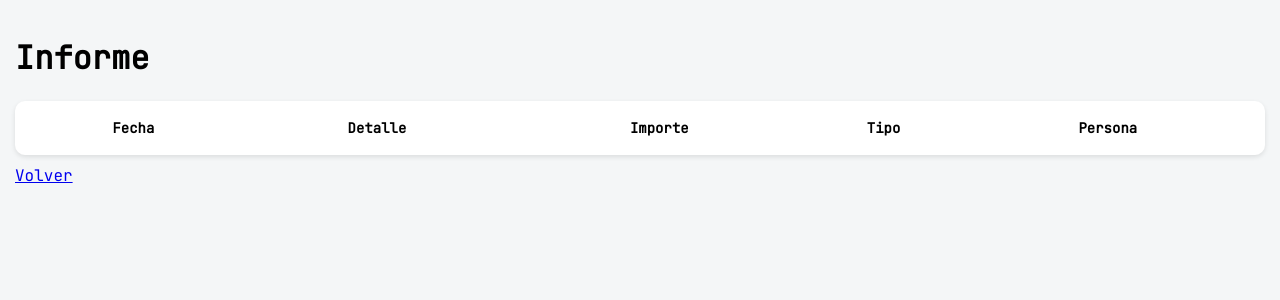
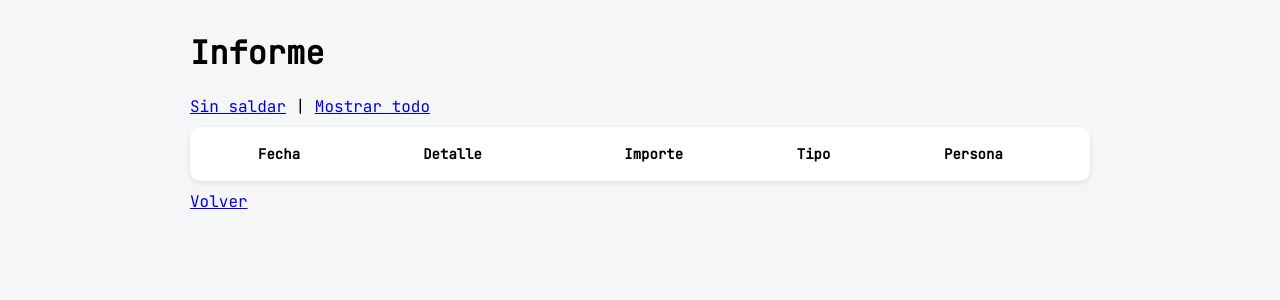
Before and after one commit to aflecha/abonos-app, a Flask app: page /informe in a window 1280 px wide. Shown: the part 101-401 px from the top of the page. Run offline with Flask 3, Linux system fonts and the light colour scheme; data that the repository does not hold is empty; some libraries are stand-ins or nearby versions.

Commit message:
update automatico

```diff
--- a/app.py
+++ b/app.py
@@ -22,7 +22,7 @@ def crear_tablas():
 
     cur.execute("""
     CREATE TABLE IF NOT EXISTS clientes (
-        id INTEGER PRIMARY KEY AUTOINCREMENT,
+        id SERIAL PRIMARY KEY,
         nombre TEXT,
         abono REAL
     )
@@ -30,7 +30,7 @@ def crear_tablas():
 
     cur.execute("""
     CREATE TABLE IF NOT EXISTS pagos (
-        id INTEGER PRIMARY KEY AUTOINCREMENT,
+        id SERIAL PRIMARY KEY,
         cliente_id INTEGER,
         fecha TEXT,
         importe REAL,
@@ -40,7 +40,7 @@ def crear_tablas():
 
     cur.execute("""
     CREATE TABLE IF NOT EXISTS gastos (
-        id INTEGER PRIMARY KEY AUTOINCREMENT,
+        id SERIAL PRIMARY KEY,
         descripcion TEXT,
         fecha TEXT,
         importe REAL,
@@ -65,7 +65,7 @@ def index():
     params = ()
 
     if mes:
-        filtro = "WHERE substr(fecha,1,7) = ?"
+        filtro = "WHERE SUBSTRING(fecha,1,7) = %s"
         params = (mes,)
 
     # ingresos
@@ -103,9 +103,9 @@ def index():
     balance = neto_abel - mitad
 
     if balance > 0:
-        mensaje = f"Valeria debe transferir a Abel: ${round(balance,2)}"
+        mensaje = f"Abel debe transferir a Valeria: ${round(balance,2)}"
     elif balance < 0:
-        mensaje = f"Abel debe transferir a Valeria: ${round(abs(balance),2)}"
+        mensaje = f"Valeria debe transferir a Abel: ${round(abs(balance),2)}"
     else:
         mensaje = "Cuentas saldadas"
 
@@ -128,7 +128,7 @@ def clientes():
     if request.method == "POST":
         nombre = request.form["nombre"]
         abono = request.form["abono"]
-        cur.execute("INSERT INTO clientes (nombre, abono) VALUES (?, ?)", (nombre, abono))
+        cur.execute("INSERT INTO clientes (nombre, abono) VALUES (%s, %s)", (nombre, abono))
         con.commit()
 
     cur.execute("SELECT * FROM clientes")
@@ -150,7 +150,7 @@ def pagos():
 
         cur.execute("""
         INSERT INTO pagos (cliente_id, fecha, importe, persona)
-        VALUES (?, ?, ?, ?)
+        VALUES (%s, %s, %s, %s)
         """, (cliente_id, fecha, importe, persona))
         con.commit()
 
@@ -182,7 +182,7 @@ def gastos():
 
         cur.execute("""
         INSERT INTO gastos (descripcion, fecha, importe, persona)
-        VALUES (?, ?, ?, ?)
+        VALUES (%s, %s, %s, %s)
         """, (descripcion, fecha, importe, persona))
         con.commit()
 
@@ -198,10 +198,10 @@ def eliminar_cliente(id):
     cur = con.cursor()
 
     # borrar pagos asociados
-    cur.execute("DELETE FROM pagos WHERE cliente_id = ?", (id,))
+    cur.execute("DELETE FROM pagos WHERE cliente_id = %s", (id,))
 
     # borrar cliente
-    cur.execute("DELETE FROM clientes WHERE id = ?", (id,))
+    cur.execute("DELETE FROM clientes WHERE id = %s", (id,))
 
     con.commit()
     con.close()
@@ -215,7 +215,7 @@ def informe():
 
     # pagos
     cur.execute("""
-    SELECT fecha, clientes.nombre, importe, 'PAGO', persona
+    SELECT fecha, clientes.nombre, importe, 'COBRO', persona
     FROM pagos
     JOIN clientes ON clientes.id = pagos.cliente_id
     """)
@@ -244,7 +244,7 @@ def eliminar_pago(id):
     con = conectar()
     cur = con.cursor()
 
-    cur.execute("DELETE FROM pagos WHERE id = ?", (id,))
+    cur.execute("DELETE FROM pagos WHERE id = %s", (id,))
 
     con.commit()
     con.close()
@@ -256,7 +256,7 @@ def eliminar_gasto(id):
     con = conectar()
     cur = con.cursor()
 
-    cur.execute("DELETE FROM gastos WHERE id = ?", (id,))
+    cur.execute("DELETE FROM gastos WHERE id = %s", (id,))
 
     con.commit()
     con.close()
--- a/requirements.txt
+++ b/requirements.txt
@@ -1,2 +1,3 @@
 Flask
 gunicorn
+psycopg2-binary
--- a/templates/base.html
+++ b/templates/base.html
@@ -2,7 +2,8 @@
 <html lang="es">
 <head>
 	<link href="https://fonts.googleapis.com/css2?family=JetBrains+Mono&display=swap" rel="stylesheet">
-    <meta charset="UTF-8">
+	<meta charset="UTF-8">
+	<meta name="viewport" content="width=device-width, initial-scale=1.0">
     <title>Abonos App</title>
 
     <style>
@@ -34,11 +35,14 @@
             font-weight: bold;
         }
 
-        .container {
-            padding: 15px;
-        }
+		.container {
+			width: 100%;
+			max-width: 900px;
+			margin: 0 auto;
+			padding: 10px;
+		}
 
-        .card {
+		.card {
             background: white;
             padding: 15px;
             border-radius: 10px;
@@ -78,7 +82,19 @@
             align-items: center;
         }
 
+		@media (max-width: 768px) {
+		.container {
+			max-width: 100%;
+			padding: 10px;
+		}
+
+		body {
+			font-size: 16px;
+			}
+		}
+
     </style>
+
 </head>
 
 <body>
--- a/templates/informe.html
+++ b/templates/informe.html
@@ -3,6 +3,11 @@
 {% block content %}
 
 <h1>Informe</h1>
+
+<div style="margin-bottom: 10px;">
+    <a href="/informe?modo=pendiente">Sin saldar</a> |
+    <a href="/informe?modo=todo">Mostrar todo</a>
+</div>
 
 <div class="card">
 
```
